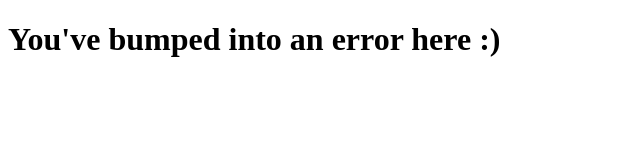
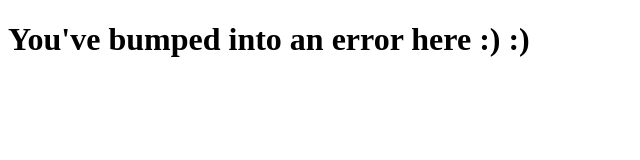
Before and after one commit to darrenalexanderneo/engineering-lms-portal, a plain HTML site: page frontend/templates/error.html in a window 1280 px wide. Shown: the full height of the page, 0-640 px from the left. Drawn offline with Linux system fonts and the light colour scheme.

Commit message:
S3 Deployment Test

```diff
--- a/frontend/templates/error.html
+++ b/frontend/templates/error.html
@@ -6,7 +6,7 @@
     <meta name="viewport" content="width=device-width, initial-scale=1.0">
     <title>ERROR 404</title>
 
-    <h1> You've bumped into an error here :) </h1>
+    <h1> You've bumped into an error here :) :) </h1>
 </head>
 <body>
 
```
